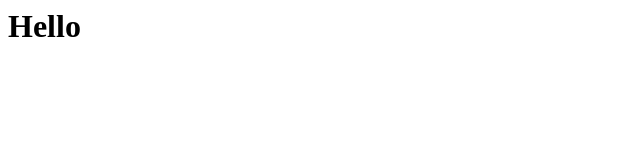
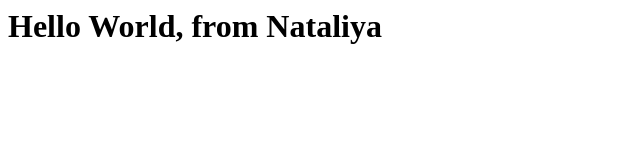
Before and after one commit to nataliyavykho/nataliyavykhovanets, a plain HTML site: page index.html in a window 1280 px wide. Shown: the whole page, without its empty margins (0-640 px from the left). Drawn offline with Linux system fonts and the light colour scheme.

Commit message:
Update index.html

```diff
--- a/index.html
+++ b/index.html
@@ -1 +1 @@
-<h1> Hello </h1>
+<h1>Hello World, from Nataliya</h1>
```
